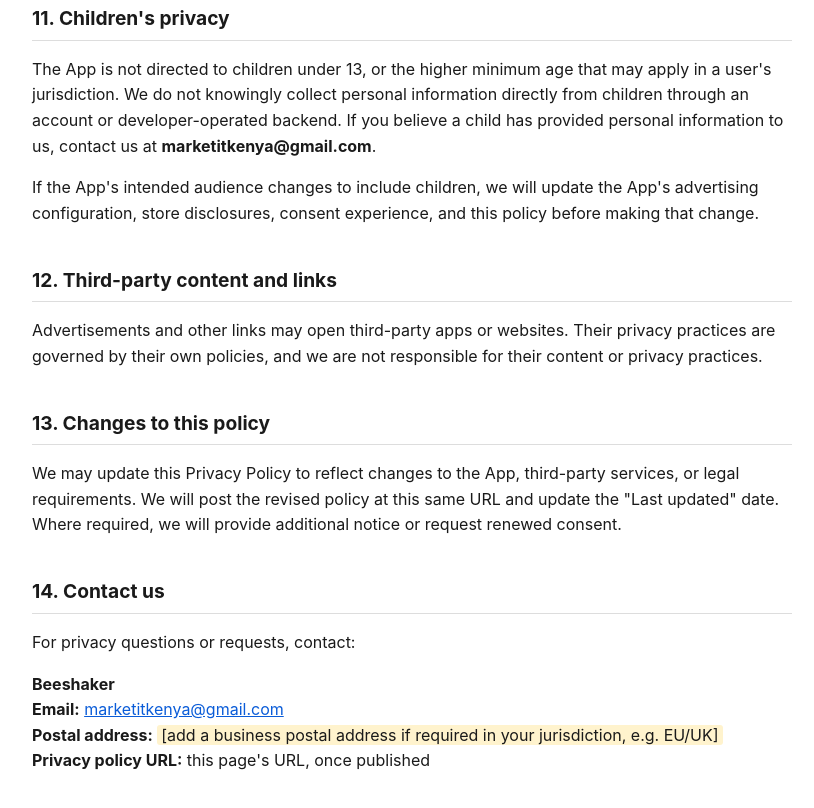
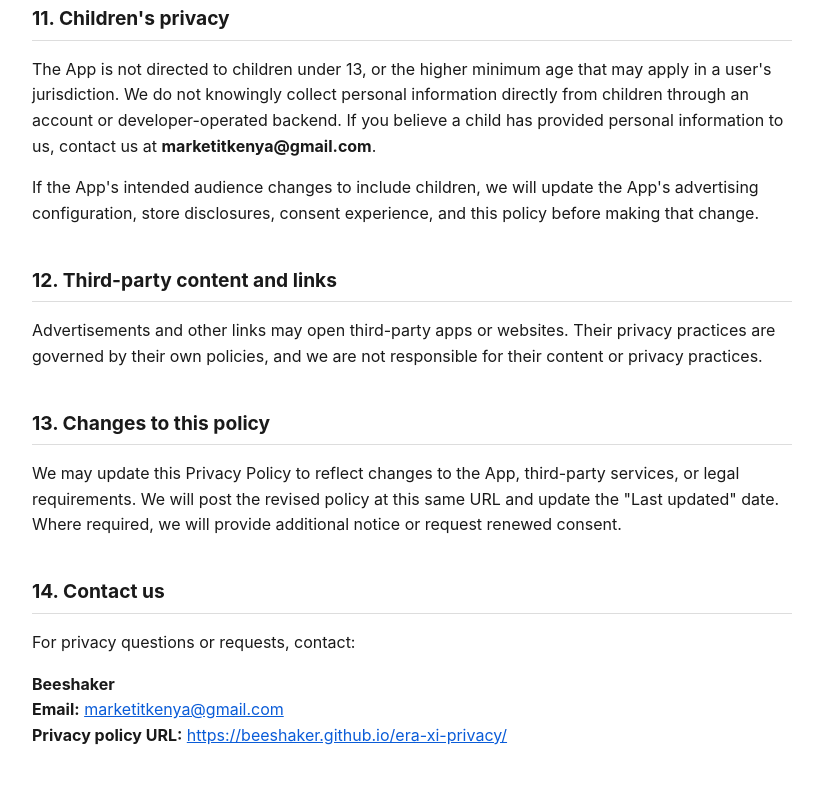
Before and after one commit to beeshaker/era-xi-privacy, a plain HTML site: page index.html in a window 1280 px wide. Shown: the part 4434-5242 px from the top of the page, without its empty margins (228-1042 px from the left). Drawn offline with Linux system fonts and the light colour scheme.

Commit message:
Remove postal address placeholder, fill in live URL

```diff
--- a/index.html
+++ b/index.html
@@ -138,8 +138,7 @@
 <p>
 <strong>Beeshaker</strong><br>
 <strong>Email:</strong> <a href="mailto:marketitkenya@gmail.com">marketitkenya@gmail.com</a><br>
-<strong>Postal address:</strong> <span class="placeholder">[add a business postal address if required in your jurisdiction, e.g. EU/UK]</span><br>
-<strong>Privacy policy URL:</strong> this page's URL, once published
+<strong>Privacy policy URL:</strong> <a href="https://beeshaker.github.io/era-xi-privacy/">https://beeshaker.github.io/era-xi-privacy/</a>
 </p>
 
 </body>
```
